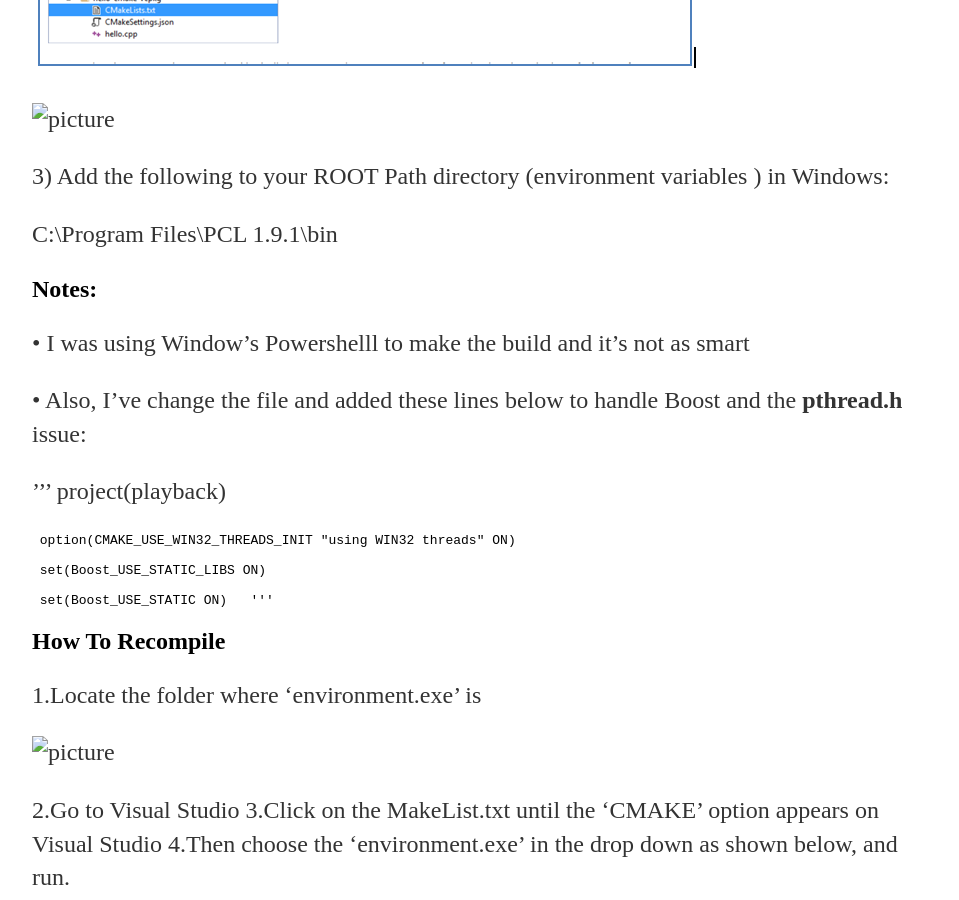
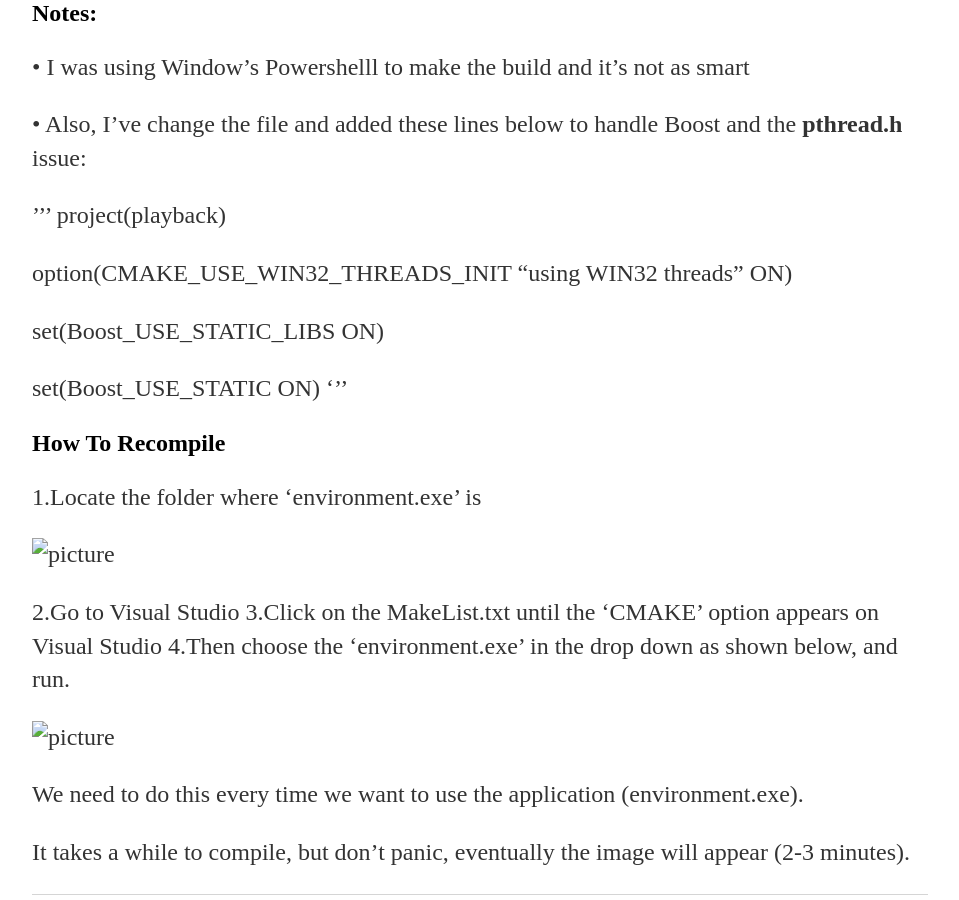
Before and after one commit to lcipolina/lcipolina.github.io, a Jekyll site: the page built from _posts/2020-01-09-Udacity-SFND-installation.md, in a window 1280 px wide and 900 px high, scrolled down 2302 px. Shown: the whole window, without its empty margins (160-1119 px from the left). Built offline with Jekyll 4.4.1, drawn with Linux system fonts in a browser that asks for light colours; some of the changed text lies outside the part shown.

Commit message:
Update 2020-01-09-Udacity-SFND-installation.md

```diff
--- a/_posts/2020-01-09-Udacity-SFND-installation.md
+++ b/_posts/2020-01-09-Udacity-SFND-installation.md
@@ -20,13 +20,12 @@
 
 2. Use Visual Studio (2017 in my case) to build the CMakeList file from inside the program, as shown in the pictures in the above link.
 
-<img src="https://octodex.github.com/images/jetpacktocat.png"
-height="300">
+<img src="https://octodex.github.com/images/jetpacktocat.png"height="300">
 
 
 ![Here is the alt text](https://github.com/lcipolina/lcipolina.github.io/blob/master/pictures/2020-01-09/pic1.PNG "Here is the Title text")
 
-<img src="images/2020-01-09/pic1.PNG"/>
+<img src="images/2020-01-09/pic1.PNG">
 
 <img src="images/pic1.PNG"/>
 
@@ -54,14 +53,14 @@
 •  Also, I've change the file and added these lines below to handle Boost and the **pthread.h** issue:
 
 '''
-     project(playback)
+project(playback)
 
-     option(CMAKE_USE_WIN32_THREADS_INIT "using WIN32 threads" ON)
+option(CMAKE_USE_WIN32_THREADS_INIT "using WIN32 threads" ON)
 
-     set(Boost_USE_STATIC_LIBS ON)
+set(Boost_USE_STATIC_LIBS ON)
 
-     set(Boost_USE_STATIC ON)
- '''
+set(Boost_USE_STATIC ON)
+'''
 
 ##  How To Recompile
 1.Locate the folder where ‘environment.exe’ is
```
